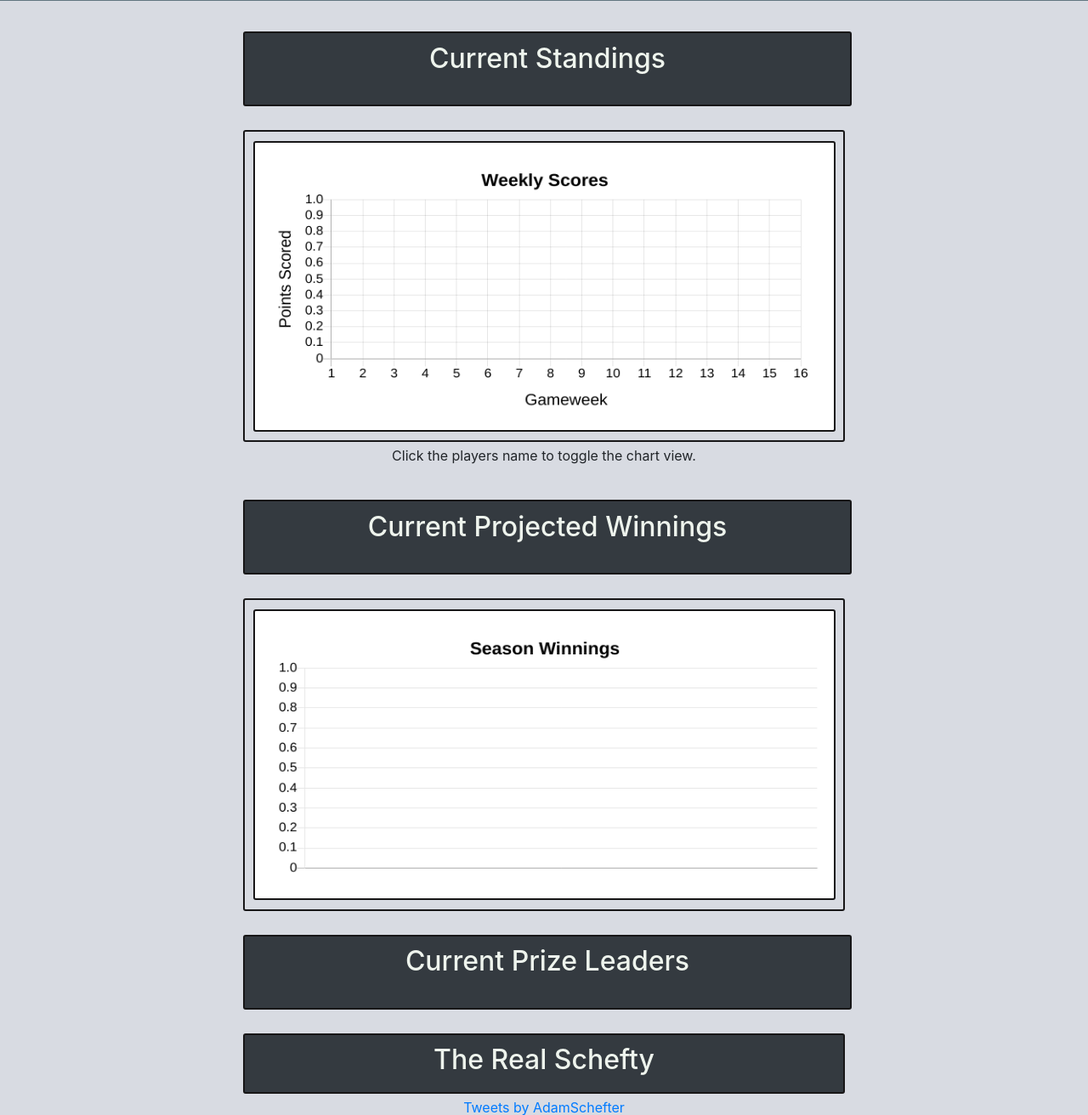
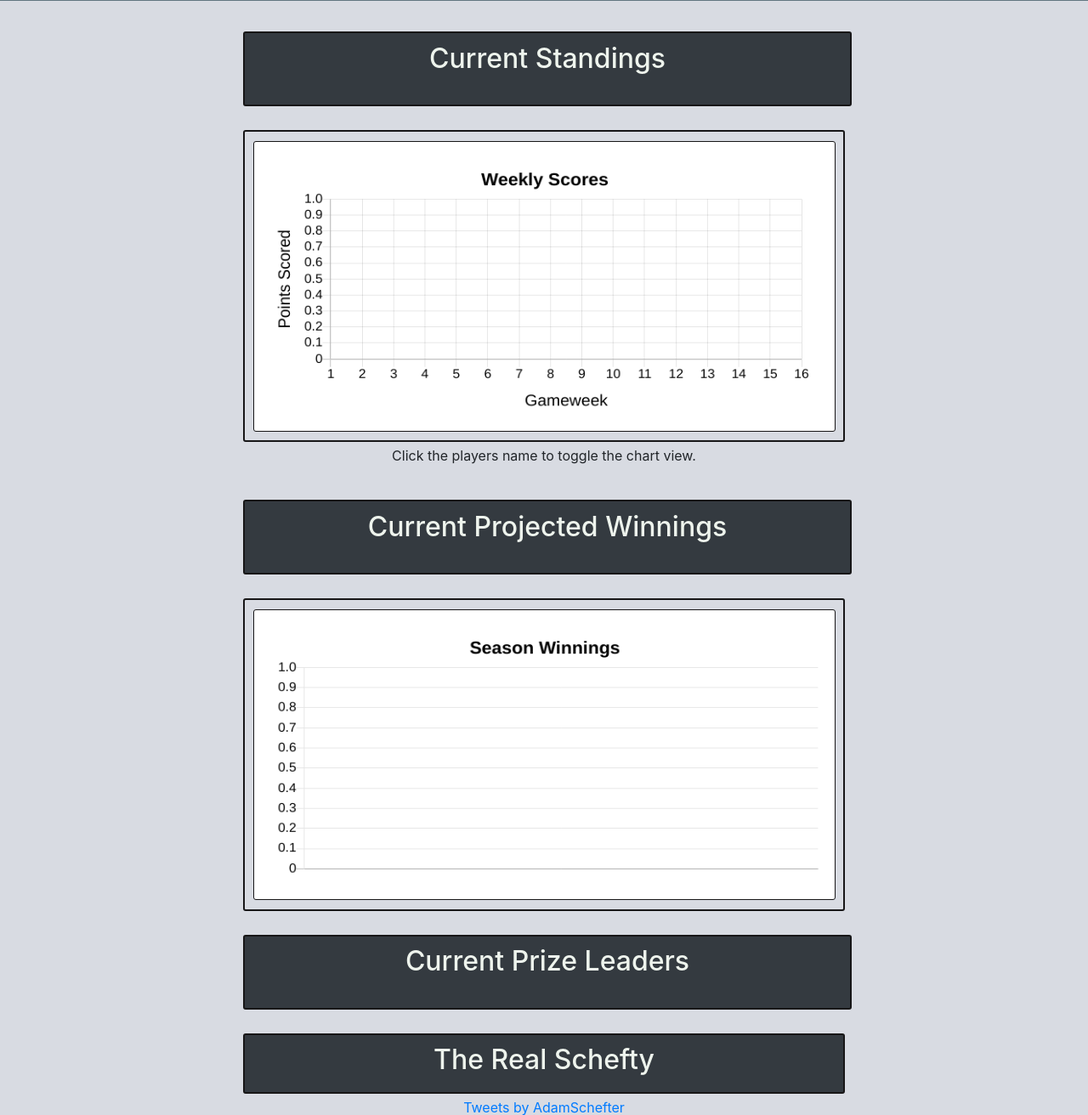
Before and after one commit to tfred89/rswk-ff-site, a Django app: page / in a window 1280 px wide. Shown: the part 279-1591 px from the top of the page at 85% size. Run offline with Django 3.2, Linux system fonts and the light colour scheme; data that the repository does not hold is empty; parts of the project's set-up code (start-up, migrations or seed data) failed here and were passed over; some libraries are stand-ins or nearby versions.

Commit message:
more fun

```diff
--- a/basic_app/espn_api.py
+++ b/basic_app/espn_api.py
@@ -47,7 +47,7 @@ def gameweek(league): #finds currrent week
         return count
 
 #gw = gameweek(league)
-gw = 16 #this is temporary, delete as needed
+gw = 17 #this is temporary, delete as needed
 def cur_db(gw):
     frame = []
     scores = {}
--- a/templates/basic_app/base.html
+++ b/templates/basic_app/base.html
@@ -30,13 +30,13 @@
       }
       #lineChart{
         background-color: #ffffff;
-        border: 2px solid #171617;
+        border: 1px solid #171617;
         padding: 1.5%;
         border-radius: 3px;
       }
       #barChart{
         background-color: #ffffff;
-        border: 2px solid #171617;
+        border: 1px solid #171617;
         padding: 1.5%;
         border-radius: 3px;
       }
```
